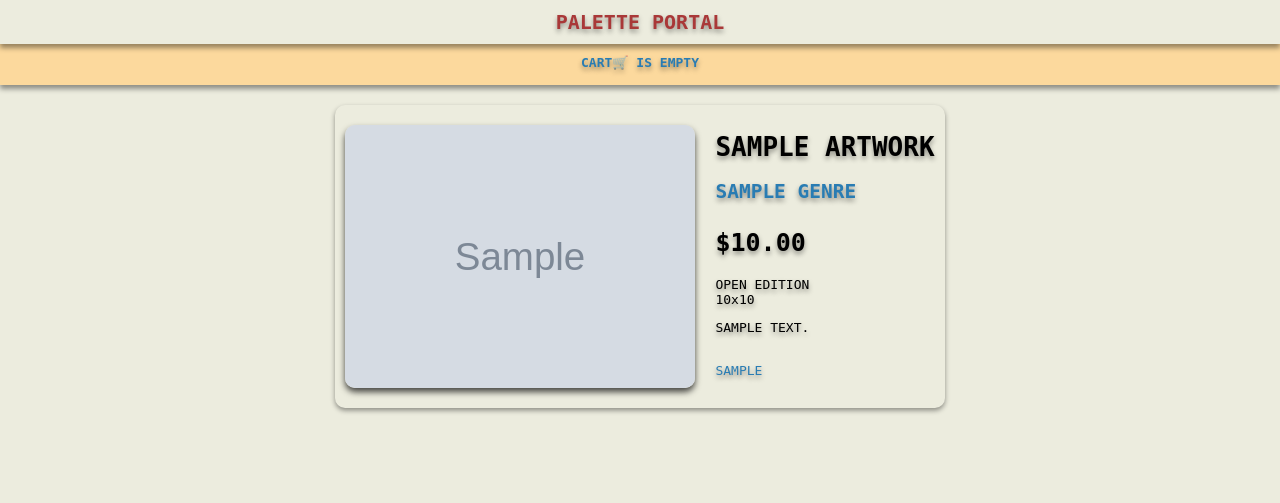
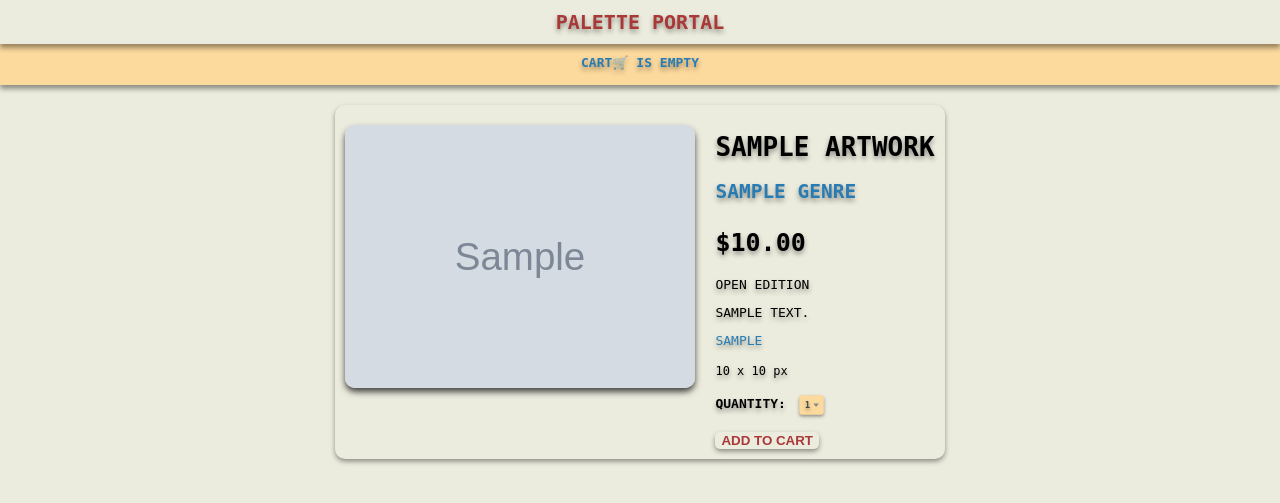
Before and after one commit to iamprecieee/palette-portal, a Django app: a page that uses palette/templates/base.html in a window 1280 px wide. Shown: the top 503 px of the page. Run offline with Django 5.2, Linux system fonts and the light colour scheme; tables that the repository leaves empty hold one stand-in row (values such as "Sample post"); grey boxes marked "Sample" are stand-in pictures; some libraries are stand-ins or nearby versions.

Commit message:
set up cart edit functionality

```diff
--- a/cart/context_processors.py
+++ b/cart/context_processors.py
@@ -6,3 +6,7 @@ def cart(request):
     Context processor for persisting cart through all necessary templates
     '''
     return {'cart': Cart(request)}
+
+
+def show_subheader(request):
+    return {'show_subheader': True}
--- /dev/null
+++ b/cart/forms.py
@@ -0,0 +1,9 @@
+from django.forms import Form, TypedChoiceField, BooleanField, HiddenInput
+
+
+class CartUpdateForm(Form):
+    QUANTITY_CHOICES = [(i, str(i)) for i in range(1, 11)]
+
+    quantity = TypedChoiceField(coerce=int, choices=QUANTITY_CHOICES)
+    override = BooleanField(required=False, initial=False,
+                            widget=HiddenInput)
--- /dev/null
+++ b/cart/urls.py
@@ -0,0 +1,12 @@
+from django.urls import path
+from .views import cart_detail, add_item, remove_item
+
+
+app_name = 'cart'
+
+
+urlpatterns = [
+    path('', cart_detail, name='cart-detail'),
+    path('add/<int:artwork_id>/', add_item, name='cart-add'),
+    path('remove/<int:artwork_id>/', remove_item, name='cart-remove'),
+]
--- a/palette/static/css/palette.css
+++ b/palette/static/css/palette.css
@@ -29,7 +29,6 @@ body {
 
 #header-hover {
     color: rgb(169, 56, 56);
-    /* color: brown; */
     display: inline-block;
 }
 
@@ -67,6 +66,14 @@ a:hover {
     padding: 15px 0px;
     text-align: center;
     text-shadow: 0 3px 5px rgba(0, 0, 0, 0.4);
+    width: 100%;
+}
+
+.ignore-subheader {
+    background-color: inherit;
+    margin-top: 5px;
+    overflow: auto;
+    padding: 15px 0px;
     width: 100%;
 }
 
@@ -159,8 +166,6 @@ a:hover {
 
 #genre {
     text-align: center;
-    align-items: center;
-    align-self: center;
     width: 100%;
 }
 
@@ -241,6 +246,136 @@ img:hover {
     padding: 10px;
 }
 
+.table-table {
+    border: solid #297cb3;
+    border-radius: 5px;
+    box-shadow: 0 4px 7px rgba(0, 0, 0, 0.4);
+    box-sizing: border-box;
+    margin: 0;
+    overflow: auto;
+    padding: 0;
+    width: 100%;
+}
+
+table {
+    border-collapse: collapse;
+    border-spacing: 0;
+    width: 100%;
+}
+
+.major {
+    font-weight: bold;
+}
+
+/* /* table.table-cart {
+    margin-bottom: 40px;
+} */
+
+table.table-cart img {
+    width: 180px;
+}
+
+thead th, tbody tr.total, tbody tr:nth-child(odd).total{
+    background: #297cb3;
+    color: rgb(252, 217, 157);
+    font-weight: bold;
+}
+
+table th, table td {
+    text-align: center;
+    font-size: medium;
+    padding:10px 10px;
+    margin: 0;
+}
+
+tbody tr:nth-child(odd) {
+    background: rgba(217, 217, 206, 0.573);
+}
+
+tbody tr.subtotal {
+    background: #ccc;
+}
+
+tbody td.num {
+    text-align: center;
+}
+
+.add-button, .remove-button, .button-light {
+    background: rgba(236, 236, 222, 0);
+    border: 0;
+    border-radius: 5px;
+    box-shadow: 0 2.5px 5px rgba(0, 0, 0, 0.4);
+    color: rgb(169, 56, 56);
+    font-weight: bolder;
+    display: inline-block;
+    text-transform: uppercase;
+    transition:color 2s ease, background-color 2s ease, border 3s ease, box-shadow 1s ease, transform 1s ease;
+}
+
+.add-button:hover, .remove-button:hover, .button-light:hover {
+    background: #297cb3;
+    border: 0;
+    border-radius: 5px;
+    box-shadow: 0 4px 6px rgba(0, 0, 0, 0.7);
+    color: rgb(252, 217, 157);
+    transform: scale(1.1);
+}
+
+.button-light {
+    padding: 5px;
+}
+
+.text-right {
+    text-align: center;
+}
+
+form p label {
+    font-size: medium;
+    font-weight: bold;
+    padding-bottom: 5px;
+}
+
+.select2-container--default .select2-selection--single {
+    background-color: rgb(252, 217, 157) !important;
+    border: 0 !important;
+    box-shadow: 0 2.5px 5px rgba(0, 0, 0, 0.4);
+    font-size: small;
+    font-weight: bold;
+    transition: border 3s ease, box-shadow 1s ease, transform 1s ease;
+    transform: scale(0.7);
+}
+
+.select2-container--default .select2-selection--single:hover {
+    box-shadow: 0 4px 6px rgba(0, 0, 0, 0.7);
+    transform: scale(1);
+}
+
+.select2-container--default .select2-results__option--highlighted[aria-selected] {
+    background-color: #297cb3 !important;
+    box-shadow: 0 4px 6px rgba(0, 0, 0, 0.7);
+    color: rgb(252, 217, 157) !important;
+}
+
+
+.select2-container--default .select2-results {
+    background-color: rgb(236, 236, 222);
+    box-shadow: 0 4px 7px rgba(0, 0, 0, 0.7);
+    color: #297cb3;
+}
+
+
+
+
+
+
+
+
+
+
+
+
+
+
 
 
 
--- a/palette/static/js/palette.js
+++ b/palette/static/js/palette.js
@@ -0,0 +1,55 @@
+document.addEventListener('DOMContentLoaded', function() {
+    const img = document.getElementById('artwork-image');
+    const name = document.getElementById('price-name');
+    const price = document.getElementById('price');
+    const colorThief = new ColorThief();
+
+    // Helper function to calculate saturation
+    function getSaturation(rgb) {
+        const max = Math.max(rgb[0], rgb[1], rgb[2]);
+        const min = Math.min(rgb[0], rgb[1], rgb[2]);
+        return (max - min) / max;
+    }
+
+    // Helper function to calculate warmth (redness)
+    function getWarmth(rgb) {
+        return rgb[0] - Math.max(rgb[1], rgb[2]);
+    }
+
+    // Function to apply best color
+    function applyBestColor(img) {
+        const palette = colorThief.getPalette(img, 10);
+        let bestColor = palette[0];
+        let maxScore = getSaturation(palette[0]) + getWarmth(palette[0]);
+
+        for (let i = 1; i < palette.length; i++) {
+            const score = getSaturation(palette[i]) + getWarmth(palette[i]);
+            if (score > maxScore) {
+                maxScore = score;
+                bestColor = palette[i];
+            }
+        }
+
+        name.style.color = `rgb(${bestColor[0]}, ${bestColor[1]}, ${bestColor[2]})`;
+        price.style.color = `rgb(${bestColor[0]}, ${bestColor[1]}, ${bestColor[2]})`;
+    }
+
+    // Ensure image is loaded before extracting color
+    if (img.complete) {
+        applyBestColor(img);
+    } else {
+        img.addEventListener('load', function() {
+            applyBestColor(img);
+        });
+    }
+
+
+    $(document).ready(function() {
+        $('.form-select select').each(function(index) {
+            $(this).attr('id', 'select-' + index).select2({
+                minimumResultsForSearch: Infinity, // Disable search box
+                width: 'auto'
+            });
+        });
+    });
+});
--- a/palette/templates/base.html
+++ b/palette/templates/base.html
@@ -23,17 +23,22 @@
         <a href="/" id="header-hover">Palette Portal</a>
     </div>
 
+    {% if not show_subheader %}
+        <div class="ignore-subheader">
+        </div>
+    {% else %}
         <div class="subheader">
             <div class="cart">
                 {% with total_items=cart|length %}
                     {% if total_items > 0 %}
-                    {{ total_items }} item{{ total_items|pluralize }} found in cart🛒
+                        {{ total_items }} item{{ total_items|pluralize }} found in <a href="{% url 'cart:cart-detail' %}">cart🛒</a>
                     {% else %}
-                    Cart🛒 is empty
+                        <a href="{% url 'cart:cart-detail' %}">Cart🛒</a> is empty
                     {% endif %}
                 {% endwith %}
             </div>
         </div>
+    {% endif %}
 
     <div class="content">
         {% block content %}{% endblock %}
--- a/palette/templates/palette/artwork_detail.html
+++ b/palette/templates/palette/detail.html
@@ -12,19 +12,24 @@
     </div>
 
     <div>
-        <h1>
+        <h1 id="price-name">
             {{ artwork.name }}
         </h1>
         <h2><a href="{{ artwork.genre.get_absolute_url }}">{{ artwork.genre.name }}</a></h2>
         <p id="price" class="price">${{ artwork.price }}</p>
         {{ artwork.get_edition_display }} edition
         <br>
-        <span style="text-transform: lowercase;">{{ artwork.height }}x{{ artwork.width }}</span>
         {{ artwork.description | linebreaks}}
-        <br>
         <a href="{{ artwork.instagram_link }}">{{ artwork.artist }}</a>
         <br>
         <br>
+        <span style="text-transform: lowercase; font-size: small;">{{ artwork.height }} x {{ artwork.width }} px</span>
+        <br>
+        <form action="{% url 'cart:cart-add' artwork.id %}" method="post" class="form-select">
+            {{ form.as_p }}
+            <input type="submit" value="Add to cart" class="add-button">
+            {% csrf_token %}
+        </form>
 
     </div>
    </div>
--- a/palette/views.py
+++ b/palette/views.py
@@ -1,5 +1,6 @@
 from django.shortcuts import render
 from .models import Genre, Artwork
+from cart.forms import CartUpdateForm
 
 
 def artwork_list(request, genre_slug=None):
@@ -16,7 +17,7 @@ def artwork_list(request, genre_slug=None):
         genre = Genre.objects.filter(slug=genre_slug).first()
         artworks = Artwork.available.filter(genre=genre)
 
-    return render(request, 'palette/artwork_list.html', {
+    return render(request, 'palette/list.html', {
         'genre': genre,
         'genres':genres,
         'artworks':artworks
@@ -25,5 +26,7 @@ def artwork_list(request, genre_slug=None):
 
 def artwork_detail(request, id, slug):
     artwork = Artwork.available.filter(id=id, slug=slug).first()
+    form = CartUpdateForm()
 
-    return render(request, 'palette/artwork_detail.html', {'artwork':artwork})
+    return render(request, 'palette/detail.html', {'artwork':artwork,
+                                                   'form': form})
--- a/portal/settings.py
+++ b/portal/settings.py
@@ -70,6 +70,7 @@ TEMPLATES = [
                 'django.contrib.auth.context_processors.auth',
                 'django.contrib.messages.context_processors.messages',
                 'cart.context_processors.cart', # Context processor for persisting cart through all necessary templates
+                'cart.context_processors.show_subheader',
             ],
         },
     },
--- a/portal/urls.py
+++ b/portal/urls.py
@@ -21,6 +21,7 @@ from django.conf.urls.static import static
 
 urlpatterns = [
     path('admin/', admin.site.urls),
+    path('cart/', include('cart.urls', namespace='cart')),
     path('', include('palette.urls', namespace='palette'))
 ]
 
```
Also changed, not shown: cart/views.py (+31 -3 lines), palette/templates/cart/detail.html (added, +128 -0 lines), palette/templates/palette/list.html (renamed from palette/templates/palette/artwork_list.html). Lines whose indentation alone changed are shown as unchanged.
